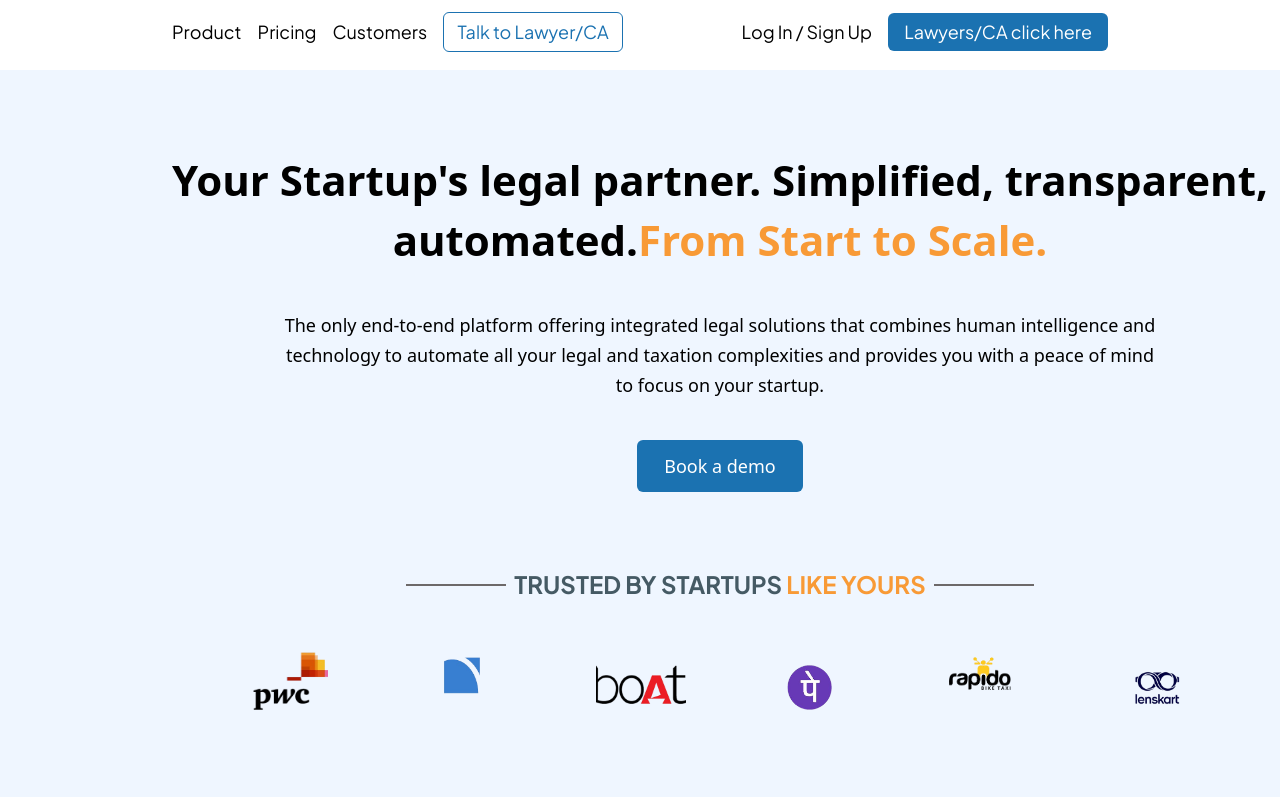
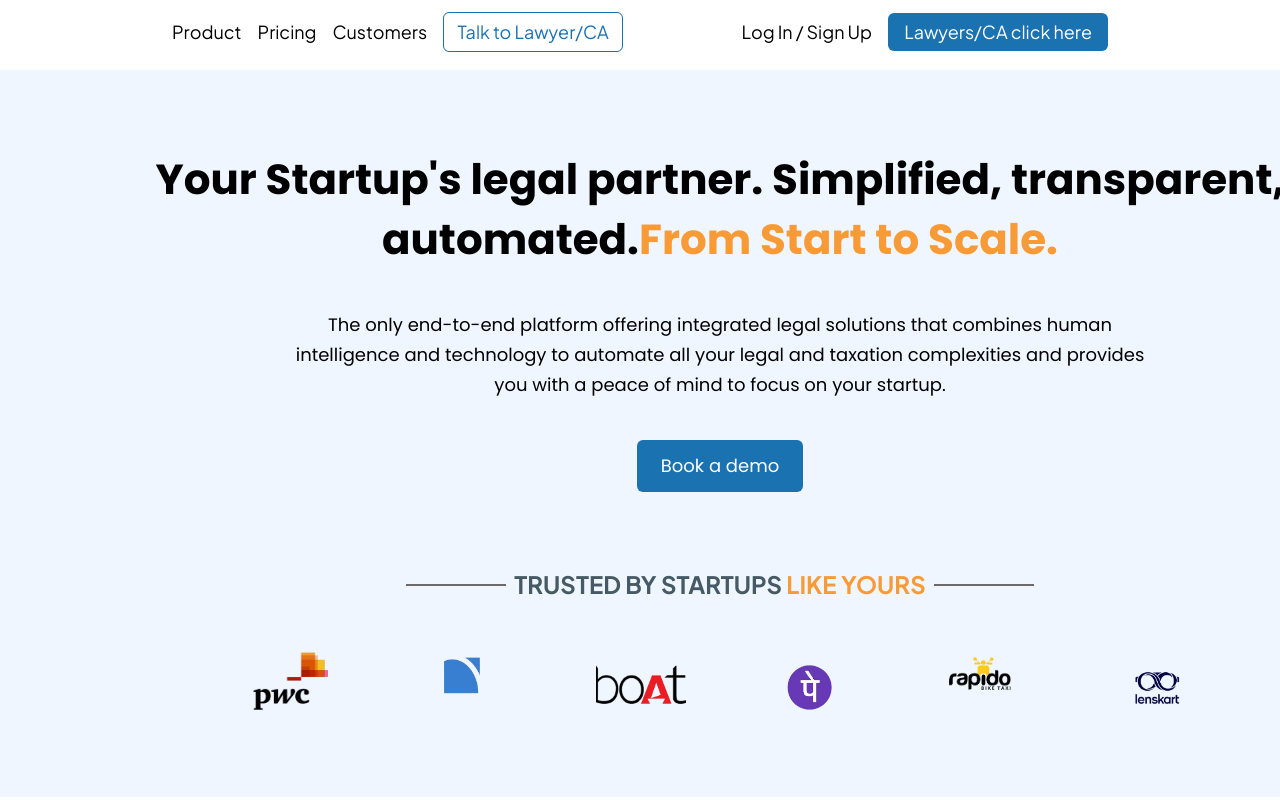
Before and after one commit to Aman-Burnwal/judix-Frontend-intern-assesment, a React (Vite) app: page / in a window 1280 px wide. Shown: the top 800 px of the page. Built offline with nearby package versions, Linux system fonts and the light colour scheme.

Commit message:
feat : added some configurations for font

```diff
--- a/index.html
+++ b/index.html
@@ -5,6 +5,7 @@
     <link rel="icon" type="image/svg+xml" href="" />
     <link href="https://fonts.googleapis.com/css2?family=Plus+Jakarta+Sans:wght@400;500;700&display=swap" rel="stylesheet">
 <link rel="stylesheet" href="https://cdnjs.cloudflare.com/ajax/libs/font-awesome/6.0.0-beta3/css/all.min.css">
+<link href="https://fonts.googleapis.com/css2?family=Poppins:wght@400;500;600;700&display=swap" rel="stylesheet">
     <meta name="viewport" content="width=device-width, initial-scale=1.0" />
     <title>Judix</title>
   </head>
--- a/tailwind.config.js
+++ b/tailwind.config.js
@@ -6,6 +6,10 @@
   ],
   theme: {
     extend: {
+      letterSpacing: {
+        '2pct': '2%',
+        '8pct': "8%"
+      },
       boxShadow: {
         custom: 'rgba(14, 30, 37, 0.12) 0px 2px 4px 0px, rgba(14, 30, 37, 0.32) 0px 2px 16px 0px',
       },
@@ -14,6 +18,7 @@
       },
       fontFamily: {
         'plus-jakarta': ['"Plus Jakarta Sans"', 'sans-serif'],
+        popins: ['Poppins', 'sans-serif'],
       },
       spacing: {
         '70': '280px',
```
